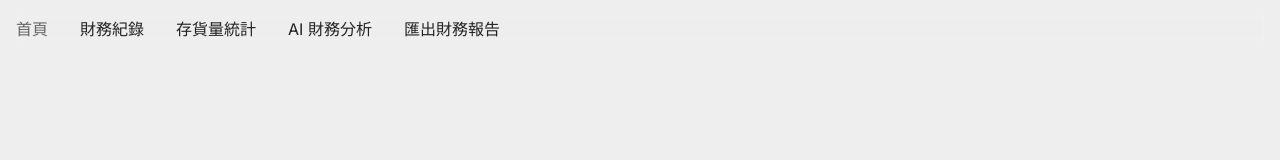
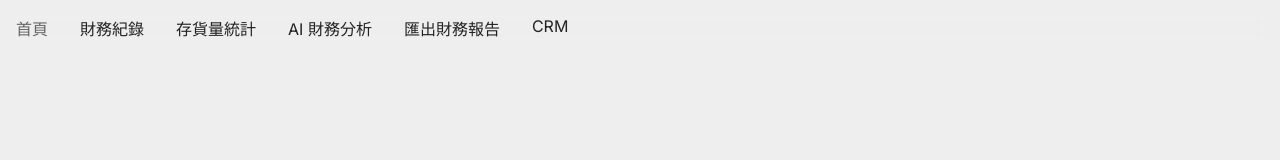
Before and after one commit to MR4541/IEC2025, a Next.js app in the folder frontend/: page /analysis in a window 1280 px wide. Shown: the top 160 px of the page. Built offline with nearby package versions, Linux system fonts and the light colour scheme.

Commit message:
Added the CRM link

```diff
--- a/frontend/app/(with-layout)/layout.tsx
+++ b/frontend/app/(with-layout)/layout.tsx
@@ -20,6 +20,7 @@ function NavBar() {
       <Link href='/stock'>存貨量統計</Link>
       <Link href='/analysis'>AI 財務分析</Link>
       <Link href='/print-report'>匯出財務報告</Link>
+      <Link href='https://crm.vitalyun.com/f53310b205f6adb7148bdd7233f920b1/Customer.mvc/Index'>CRM</Link>
     </nav>
   );
 }
```
